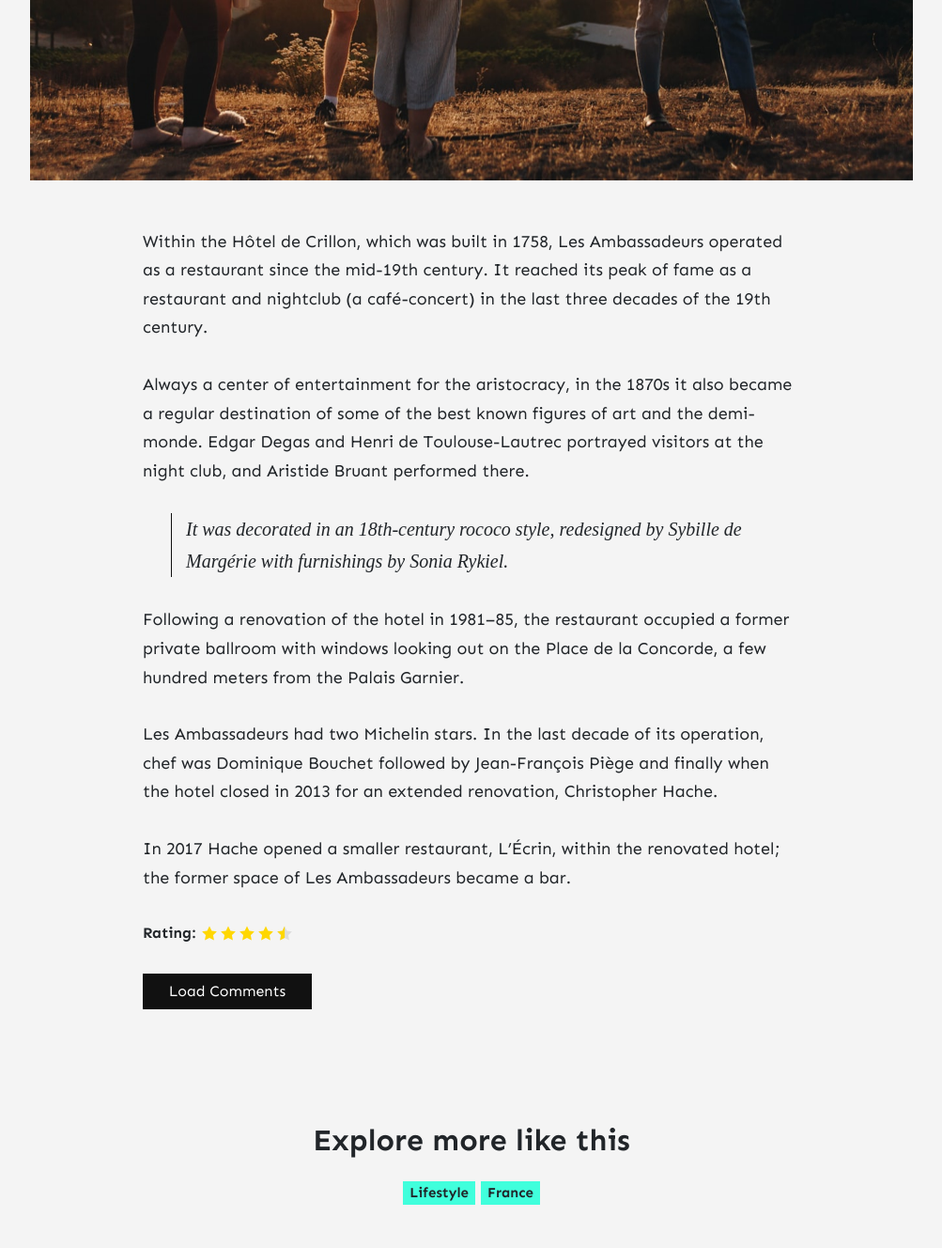
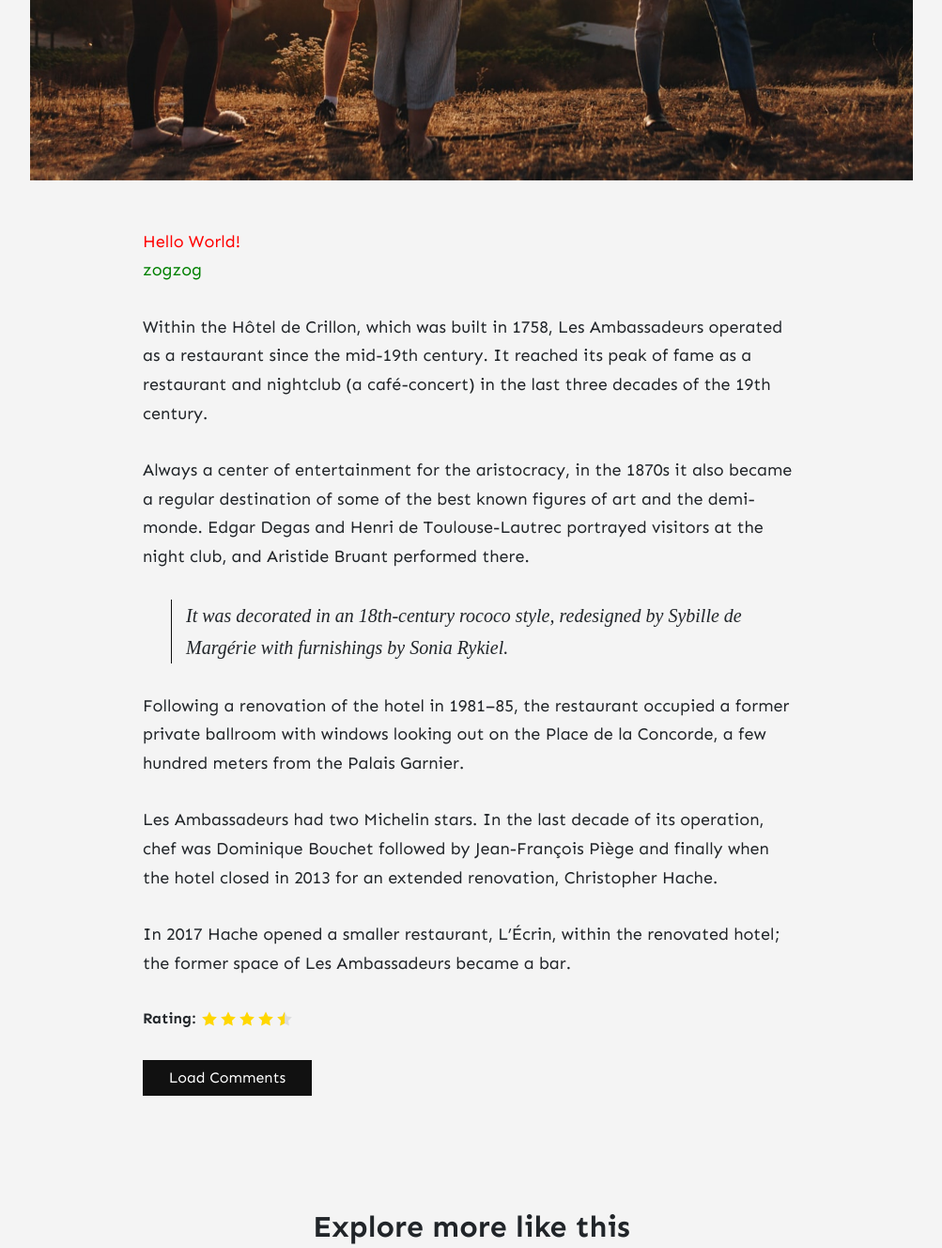
Before and after one commit to nicordev/learn_jekyll, a Jekyll site: the page built from _posts/2020-02-2-les-ambassadeurs.md, in a window 1280 px wide, cut to the strip 975-2303 px from the top of the page. Shown: the whole strip at 94% size, without its empty margins (138-1141 px from the left). Built offline with Jekyll 4.4.1, drawn with Linux system fonts in a browser that asks for light colours; nearby versions of some CDN libraries; comment, search, counter and statistics services are not loaded.

```diff
--- a/_config.yml
+++ b/_config.yml
@@ -4,7 +4,7 @@ title: "Memoirs"
 description: "I will take you on the fabulous world of exploration. Travel, culture, lifestyle. Eat, Pray, Love!"
 logo: 'assets/images/logo.png'
 favicon: 'assets/images/logo.png'
-baseurl: /manon_sophrologue
+baseurl: /learn_jekyll
 google_analytics: 'UA-xxxxxxxx-1'
 disqus: 'demowebsite'
 mailchimp-list: 'https://wowthemes.us11.list-manage.com/subscribe/post?u=8aeb20a530e124561927d3bd8&amp;id=8c3d2d214b'
--- a/_posts/2020-02-2-les-ambassadeurs.md
+++ b/_posts/2020-02-2-les-ambassadeurs.md
@@ -7,6 +7,15 @@ tags: [ France ]
 image: assets/images/2.jpg
 rating: 4.5
 ---
+
+<div style="color: red;">Hello World!</div>
+<div class="zog-class">zogzog</div>
+
+<script>
+    console.log('Hello World!');
+</script>
+
+<script src="{{ site.baseurl }}/assets/js/zog.js"></script>
 
 Within the Hôtel de Crillon, which was built in 1758, Les Ambassadeurs operated as a restaurant since the mid-19th century. It reached its peak of fame as a restaurant and nightclub (a café-concert) in the last three decades of the 19th century.
 
--- /dev/null
+++ b/_sass/zog.scss
@@ -0,0 +1,3 @@
+.zog-class {
+    color: green;
+}
--- a/assets/css/theme.scss
+++ b/assets/css/theme.scss
@@ -14,6 +14,7 @@ $enable-rounded: false;
 @import "bootstrap/mixins";
 @import 'bootstrap/bootstrap';
 @import 'stars';
+@import 'zog';
 
 
 // general
--- /dev/null
+++ b/assets/js/zog.js
@@ -0,0 +1 @@
+console.log('zogzog');
```
Also changed, not shown: README.md.
